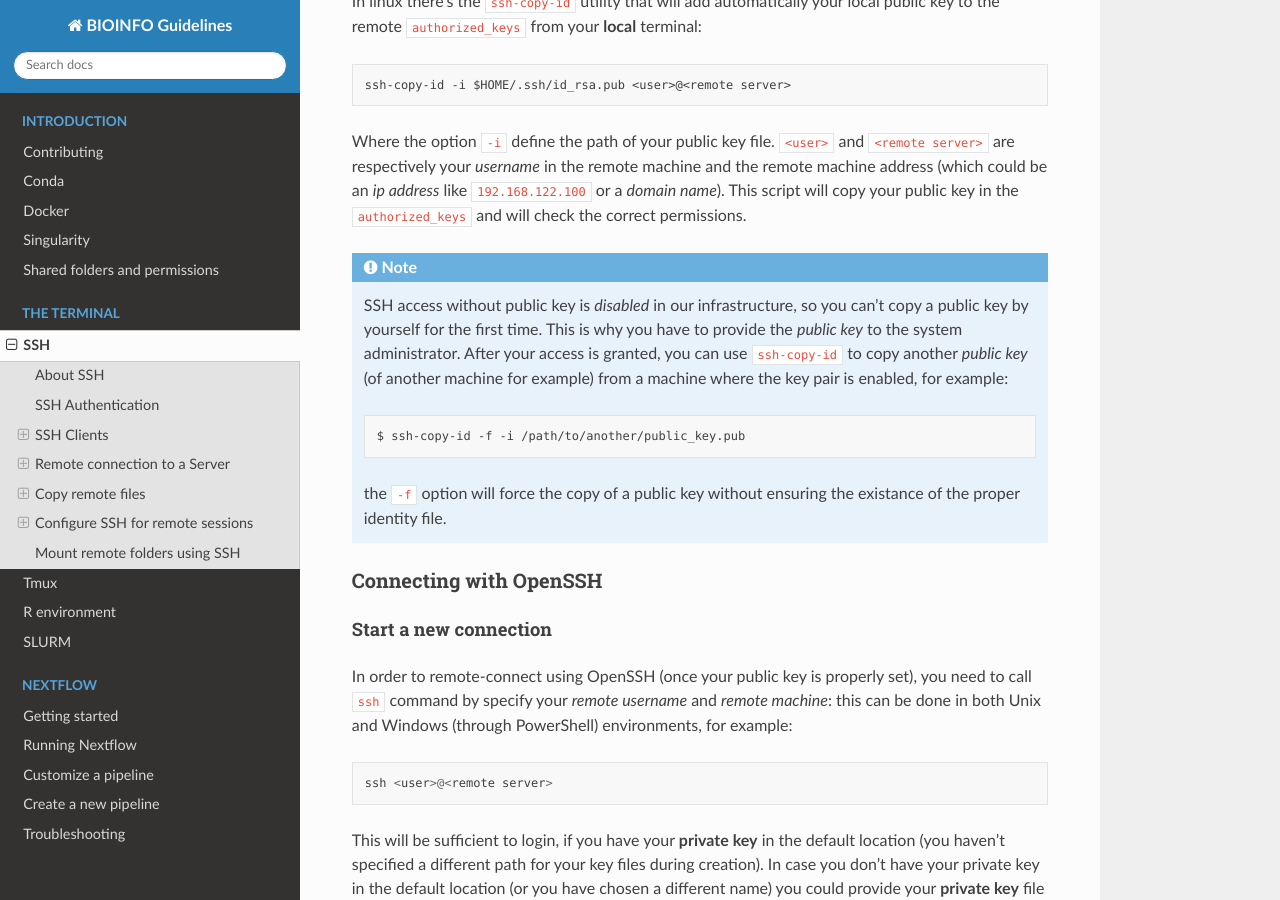
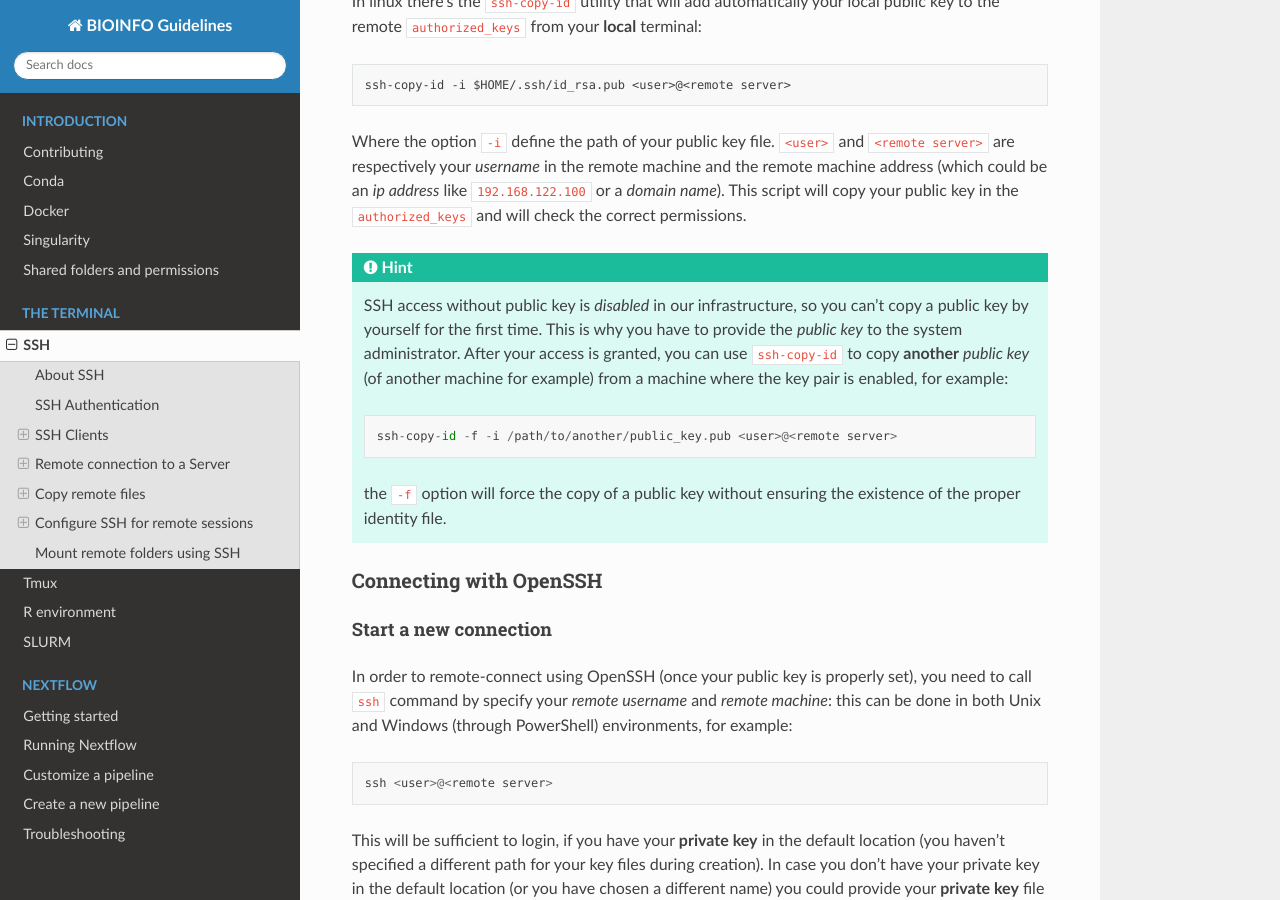
Before and after one commit to cnr-ibba/BIOINFO-guidelines, a Sphinx documentation site: the page built from docs/terminal/ssh.rst, in a window 1280 px wide and 900 px high, scrolled down 8109 px. Built offline with Sphinx 7.4.7 and the Read the Docs theme 3.1.0, drawn with Linux system fonts in a browser that asks for light colours.

Commit message:
:pencil2: fix some typos in ssh document

```diff
--- a/docs/terminal/ssh.rst
+++ b/docs/terminal/ssh.rst
@@ -324,17 +324,17 @@ the remote machine address (which could be an *ip address* like ``192.168.122.10
 or a *domain name*). This script will copy your public key in the ``authorized_keys``
 and will check the correct permissions.
 
-.. note::
+.. hint::
 
   SSH access without public key is *disabled* in our infrastructure, so you can't copy
   a public key by yourself for the first time. This is why you have to provide
   the *public key* to the system administrator. After your access is granted,
-  you can use ``ssh-copy-id`` to copy another *public key* (of another machine
+  you can use ``ssh-copy-id`` to copy **another** *public key* (of another machine
   for example) from a machine where the key pair is enabled, for example::
 
-    $ ssh-copy-id -f -i /path/to/another/public_key.pub
+    ssh-copy-id -f -i /path/to/another/public_key.pub <user>@<remote server>
 
-  the ``-f`` option will force the copy of a public key without ensuring the existance
+  the ``-f`` option will force the copy of a public key without ensuring the existence
   of the proper identity file.
 
 Connecting with OpenSSH
```
